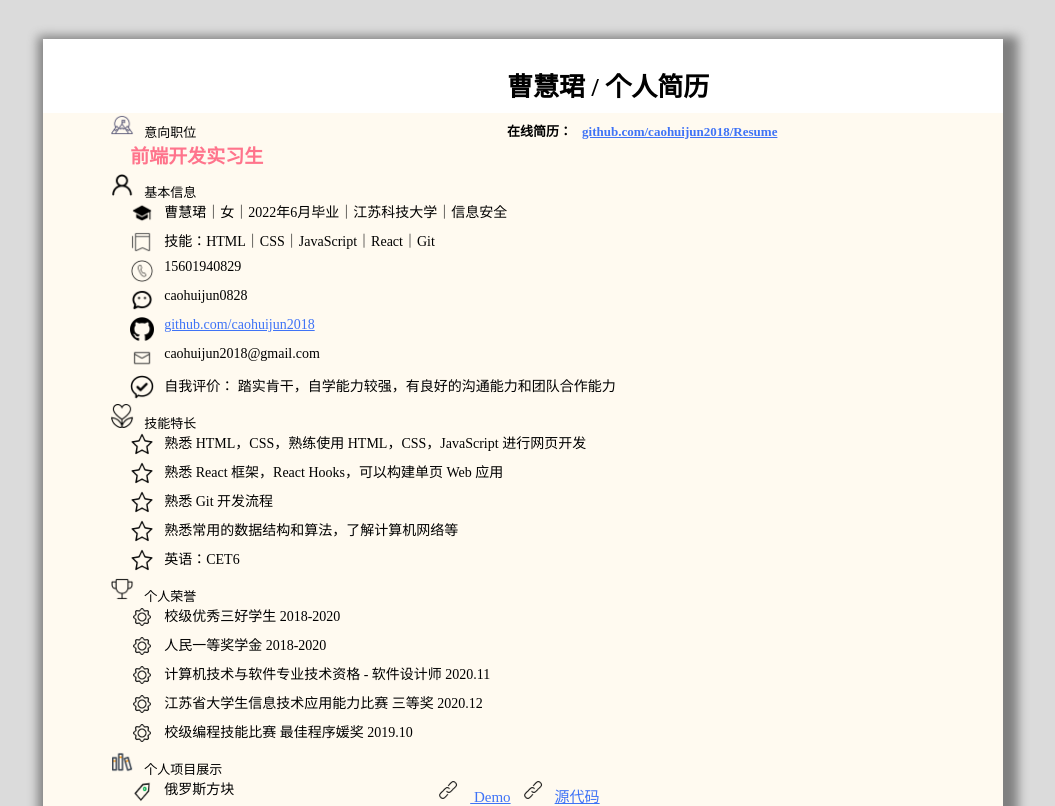
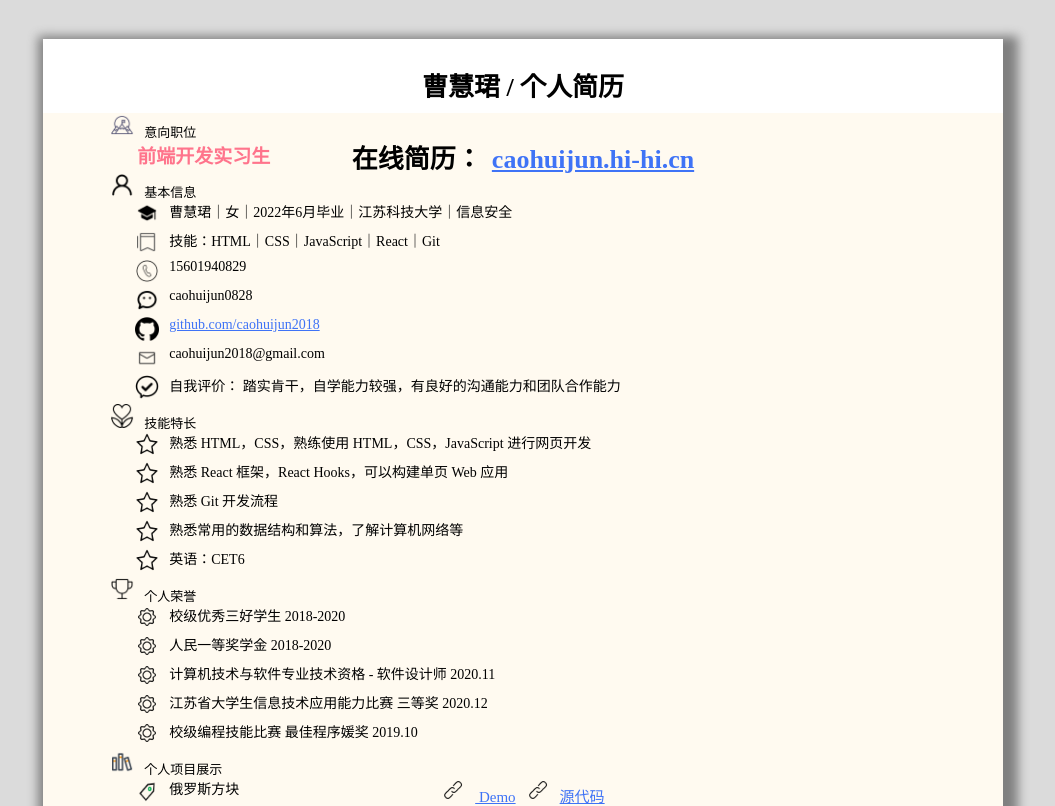
Before and after one commit to caohuijun2018/Resume, a React (Create React App) app: page / in a window 1280 px wide. Shown: the top 806 px of the page, without its empty margins (117-1172 px from the left). Built offline with nearby package versions, Linux system fonts and the light colour scheme.

Commit message:
完善布局

```diff
--- a/src/Components/Content.js
+++ b/src/Components/Content.js
@@ -17,13 +17,16 @@ function Content() {
     <StyledPage>
       <StyledContent>
         <StyledTop>
-          <h1> 曹慧珺 / 个人简历 </h1>
-          <StyledResumeLink>
-            在线简历：
-            <a href="https://github.com/caohuijun2018/Resume" target="_black">
-              github.com/caohuijun2018/Resume
-            </a>
-          </StyledResumeLink>
+          <h1>
+            {" "}
+            曹慧珺 / 个人简历
+            <StyledResumeLink>
+              在线简历：
+              <a href="https://caohuijun.hi-hi.cn/" target="_black">
+                caohuijun.hi-hi.cn
+              </a>
+            </StyledResumeLink>{" "}
+          </h1>
         </StyledTop>
         <StyledAll>
           <StyledLittleTitle>
--- a/src/Styled/StyledContent.js
+++ b/src/Styled/StyledContent.js
@@ -19,28 +19,29 @@ export const StyledContent = styled.div`
 export const StyledTop = styled.div`
   background: white;
   height: 4rem;
-  padding-left: 29rem;
+  justify-content: center;
   padding-top: 10px;
   display: block;
+  text-align: center;
 `;
 export const StyledAll = styled.div`
   margin: 0 7%;
 `;
 export const StyledCell = styled.div`
   font-size: 14px;
-  margin-left: 20px;
+  margin-left: 25px;
   margin-bottom: 5px;
   display: flex;
 `;
 export const StyledYixiang = styled.div`
-  margin-left: 20px;
+  margin-left: 27px;
   color: #ff748c;
   margin-bottom: 5px;
   font-size: 19px;
   font-weight: 600;
 `;
 export const StyledDefinite = styled.div`
-  margin-left: 35px;
+  margin-left: 44px;
   font-size: 0.8rem;
   margin-bottom: 5px;
   display: flex;
@@ -56,7 +57,11 @@ export const StyledGitLink = styled.a`
   color: #3f73f6;
 `;
 export const StyledResumeLink = styled.h4`
-  @media print {
+  @media  print {
+    font-size: 10px;
     color: #3f73f6;
+    display: flex;
+    justify-content: center;
+    margin-right: 10px;
   }
 `;
```
Also changed, not shown: 1 other file (tests, documents, lock files or other folders).
